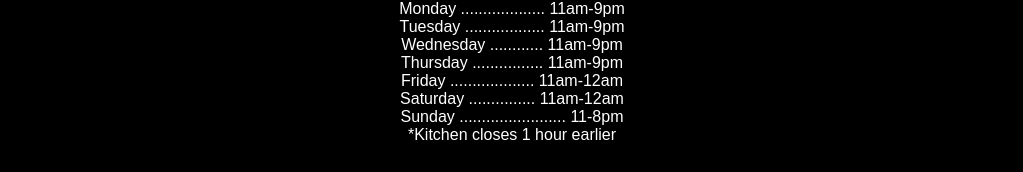
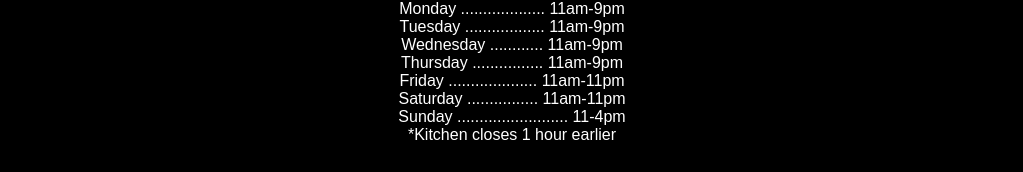
Before and after one commit to AlexWestIsBest/ellas, a React (Create React App) app: page / in a window 1280 px wide. Shown: the part 642-814 px from the top of the page, without its empty margins (128-1151 px from the left). Built offline with nearby package versions, Linux system fonts and the light colour scheme.

Commit message:
Updates hours

```diff
--- a/src/Body/Home/Home.js
+++ b/src/Body/Home/Home.js
@@ -23,9 +23,9 @@ function Home() {
                     <p>Tuesday .................. 11am-9pm</p>
                     <p>Wednesday ............ 11am-9pm</p>
                     <p>Thursday ................ 11am-9pm</p>
-                    <p>Friday ................... 11am-12am</p>
-                    <p>Saturday ............... 11am-12am</p>
-                    <p>Sunday ........................ 11-8pm</p>
+                    <p>Friday .................... 11am-11pm</p>
+                    <p>Saturday ................ 11am-11pm</p>
+                    <p>Sunday ......................... 11-4pm</p>
                     <p>*Kitchen closes 1 hour earlier</p>
                     <br />
                 </div>
```
